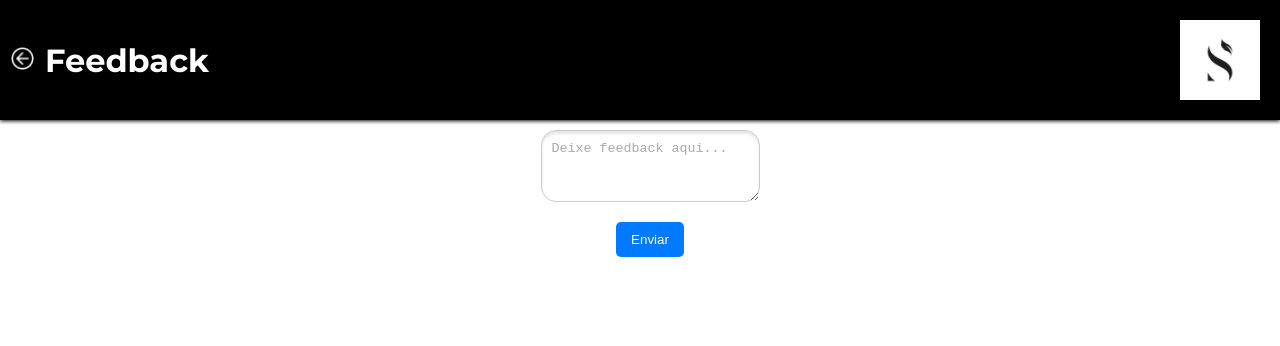
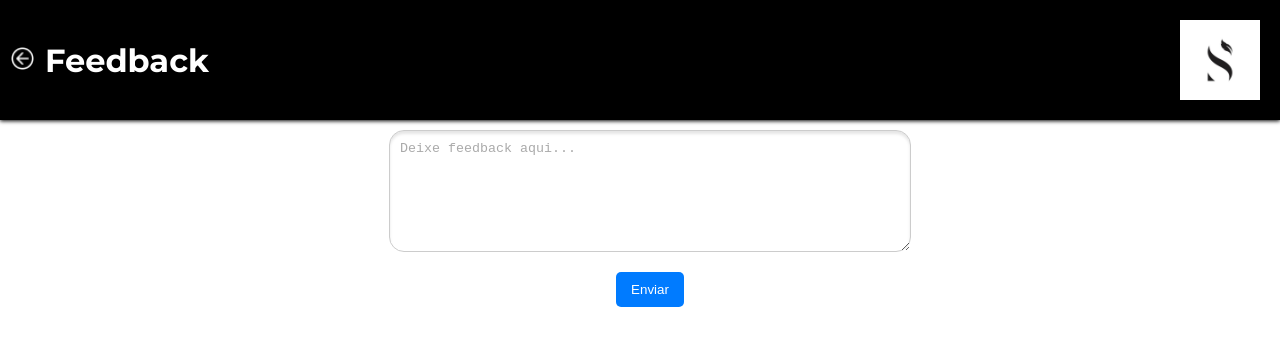
Before and after one commit to luizmiguelsoares/tcc-nosso-site, a React (Create React App) app: page /feedback in a window 1280 px wide. Shown: the top 346 px of the page. Built offline with nearby package versions, Linux system fonts and the light colour scheme.

Commit message:
terminado

```diff
--- a/src/pages/app/index.scss
+++ b/src/pages/app/index.scss
@@ -248,6 +248,10 @@ body {
           }
 
           .contato-section{
+            display: flex;
+            justify-content: center;
+            align-items: center;
+            flex-direction: column;
            .img,.whatsap{
             height: 30px;
             width: 30px;
--- a/src/pages/feedback/index.scss
+++ b/src/pages/feedback/index.scss
@@ -32,6 +32,7 @@ body {
 
         .formulario-feedback {
             width: 100%;
+            height: 100%;
             padding: 10px;
             display: flex;
             justify-content: center;
@@ -41,8 +42,8 @@ body {
             }
 
             .input {
-                height: 50px;
-                width: 100%;
+                height: 100px;
+                width: 300%;
                 max-width: 500px;
                 padding: 10px;
                 border: 1px solid #ccc;
```
